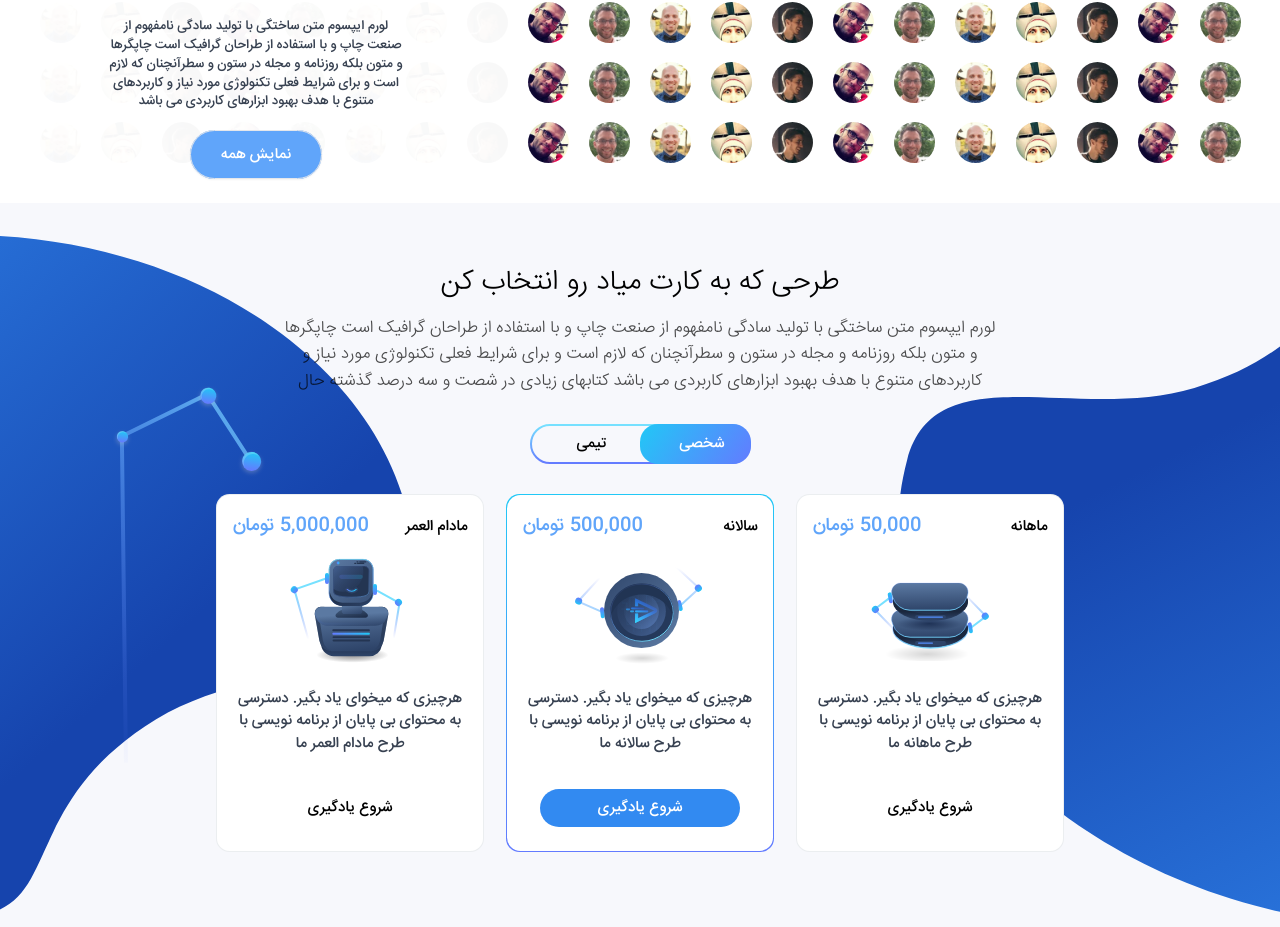
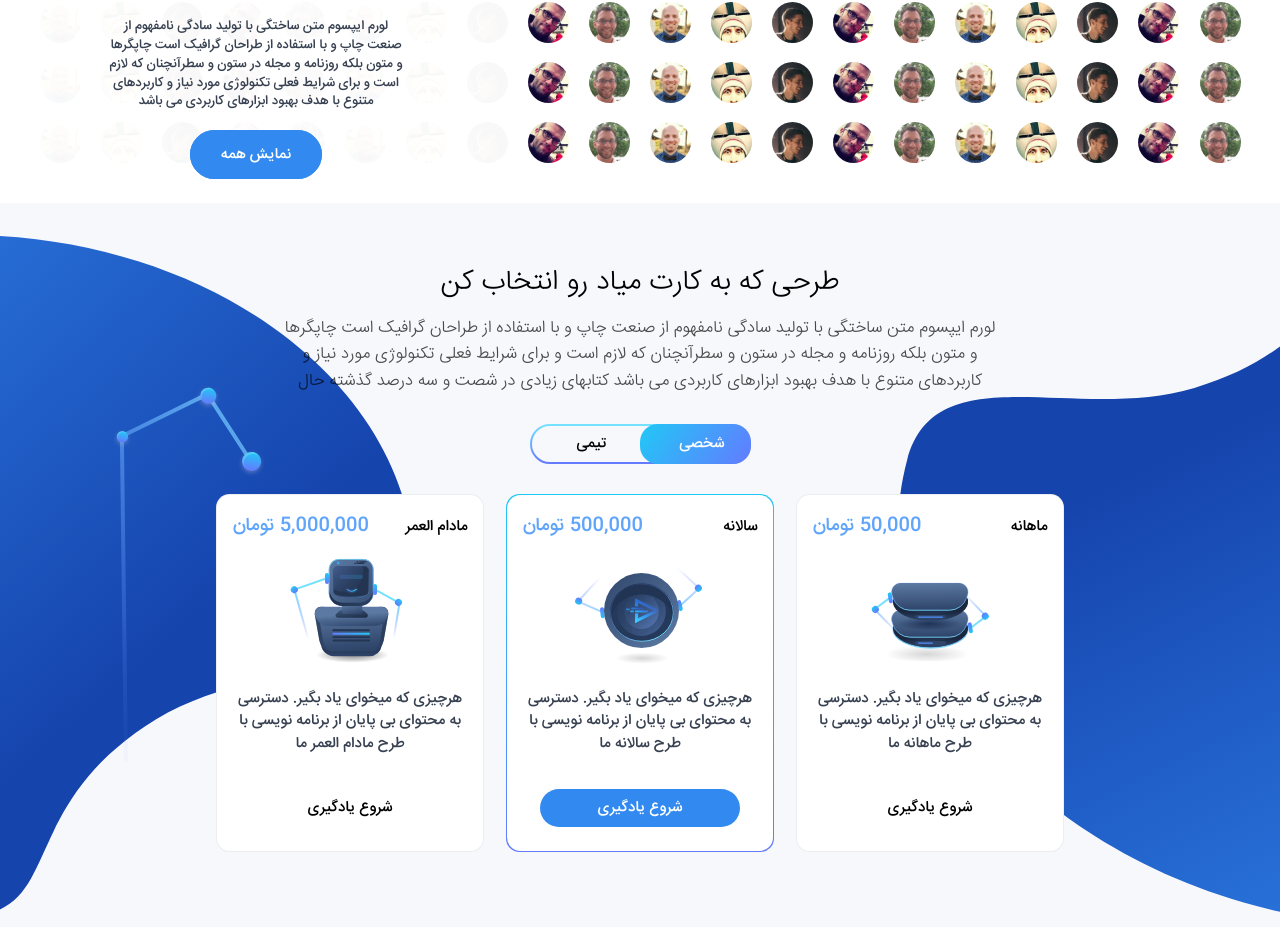
Before and after one commit to Looking-for-Salvation/Laracast_Vue, a Vue app: page / in a window 1280 px wide. Shown: the part 2980-3907 px from the top of the page. Built offline with nearby package versions, Linux system fonts and the light colour scheme.

Commit message:
Tweaked components

```diff
--- a/src/components/home-page/home-reviews/ReviewsContainer.vue
+++ b/src/components/home-page/home-reviews/ReviewsContainer.vue
@@ -24,11 +24,7 @@
 					<a href="#" class="text-black hover:underline">{{ hoveredReview[0].name }}</a>
 				</p>
 				<p class="max-w-xs mb-8 text-xs text-gray-700 fon font-IranSans lg:text-sm">{{ hoveredReview[0].review }}</p>
-				<a
-					href="#"
-					class="px-8 py-3 text-white transition-all duration-200 bg-blue-400 border rounded-full shadow-sm hover:bg-blue-500 hover:shadow-lg font-IranSans"
-					>نمایش همه
-				</a>
+				<a href="#" class="px-8 py-3 text-white transition-all duration-200 border rounded-full review-button font-IranSans">نمایش همه </a>
 			</div>
 		</div>
 	</div>
@@ -77,3 +73,24 @@ export default {
 	},
 };
 </script>
+
+<style scoped>
+.review-button {
+	--border-opacity: 1;
+	--bg-opacity: 1;
+	--text-opacity: 1;
+	background-color: rgba(50, 138, 241, var(--bg-opacity));
+	border-color: rgba(50, 138, 241, var(--border-opacity));
+	color: rgba(255, 255, 255, var(--text-opacity));
+}
+
+.review-button:hover {
+	--border-opacity: 1;
+	--bg-opacity: 1;
+	--text-opacity: 1;
+	background-color: rgba(39, 121, 189, var(--bg-opacity));
+	border-color: rgba(50, 138, 241, var(--border-opacity));
+	box-shadow: 0 0 10px rgb(0 0 0 / 25%);
+	color: rgba(255, 255, 255, var(--text-opacity));
+}
+</style>
```
